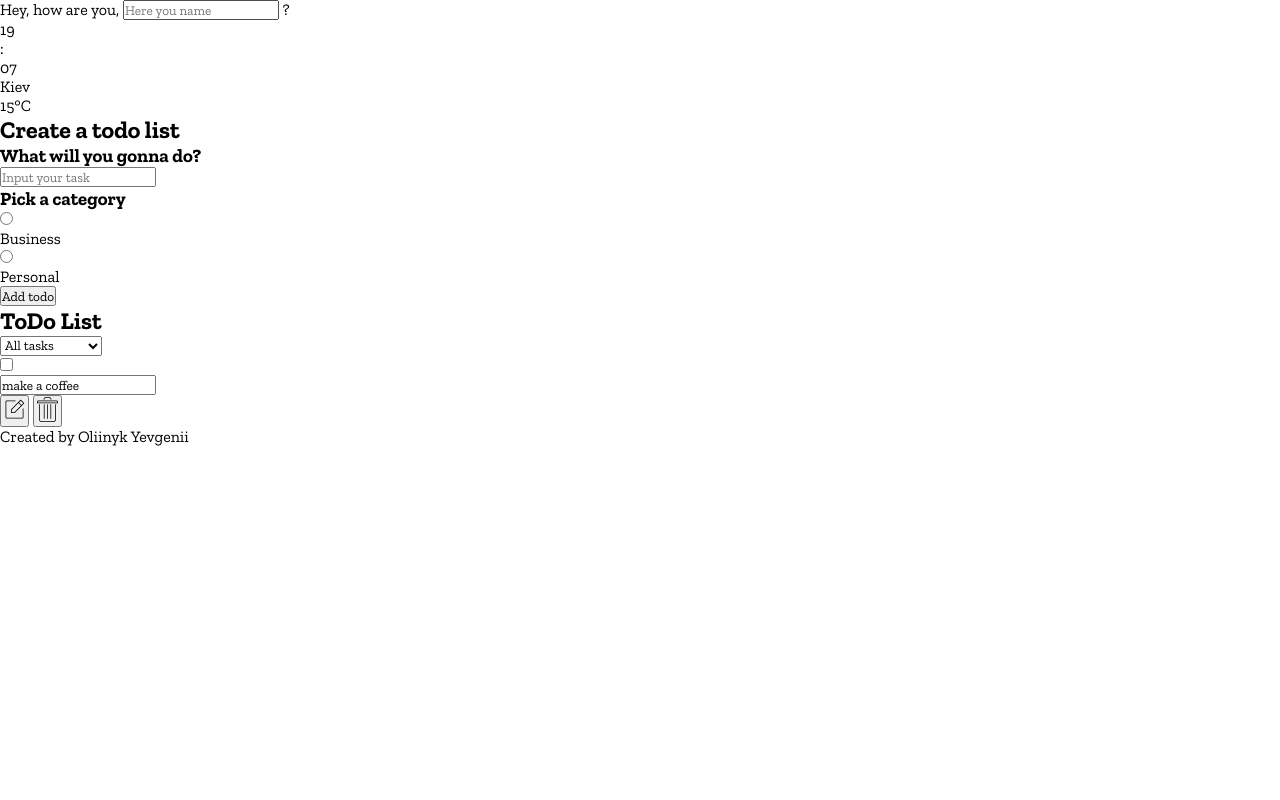
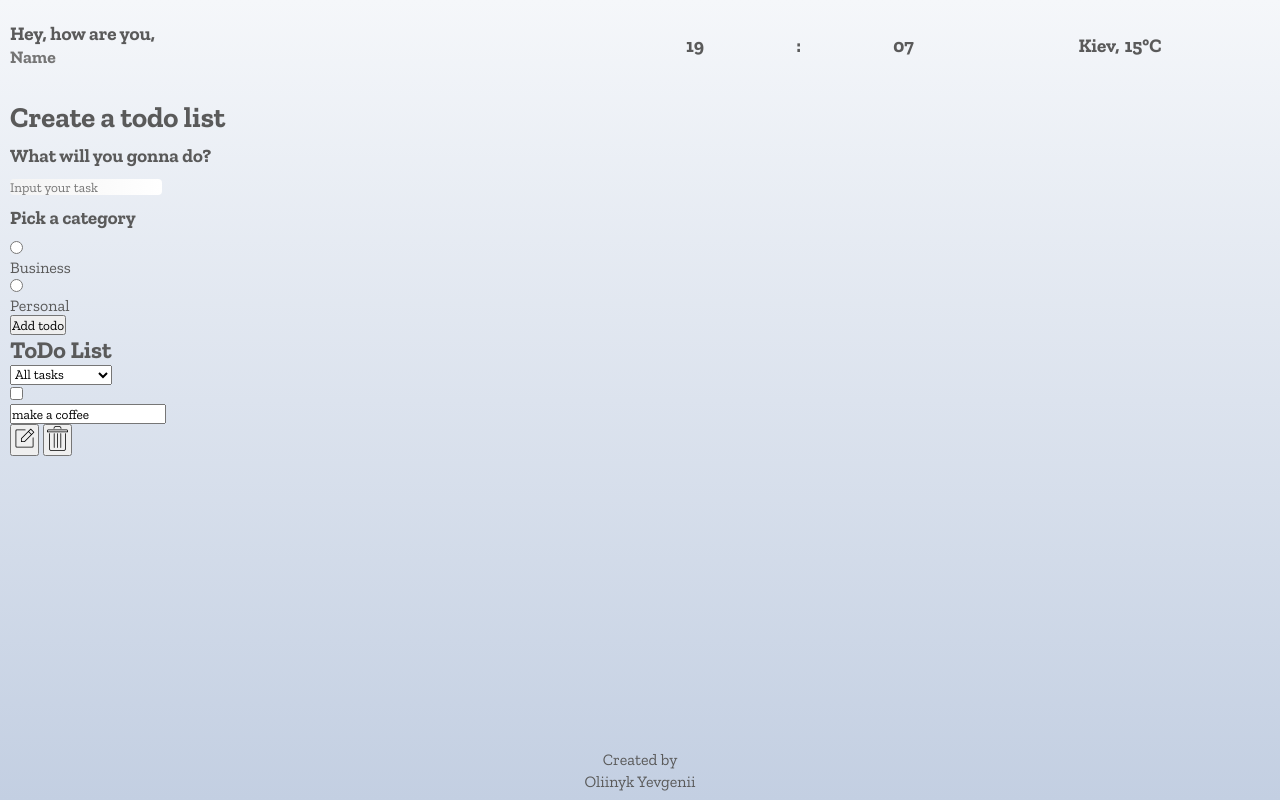
Before and after one commit to ol-yevgenii/todo_js, a plain HTML site: page index.html in a window 1280 px wide. Drawn offline with nearby package versions, Linux system fonts and the light colour scheme.

Commit message:
header styles

```diff
--- a/index.html
+++ b/index.html
@@ -10,18 +10,18 @@
 </head>
 <body>
 
-    <div class="body-wrapper">
+    <div class="body_wrapper">
         <header class="header">
             <section class="header_greetings">
                 <label>
                     Hey, how are you,
                     <input
+                        class="greatings_name"
                         type="text"
                         name="greatings"
                         id="greatings"
-                        placeholder="Here you name"
+                        placeholder="Name"
                     >
-                    ?
                 </label>
             </section>
             <section class="header_clock">
@@ -33,7 +33,7 @@
             </section>
             <section class="header_weather">
                 <div class="header_weather-wrapper">
-                    <div class="header_weather-location">Kiev</div>
+                    <div class="header_weather-location">Kiev,</div>
                     <div class="header_weather-degrees">15°C</div>
                 </div>
             </section>
--- a/style.css
+++ b/style.css
@@ -5,3 +5,116 @@
     margin: 0;
     padding: 0;
 }
+
+body {
+    background: linear-gradient(180deg, #f5f7fa, #c3cfe2);
+    color: rgb(90, 90, 90);
+}
+
+.body_wrapper {
+    display: grid;
+    grid-template: minmax(auto, 90px) 1fr  minmax(auto, 50px) / 1fr;
+    min-height: 100vh;
+}
+
+/* Header styles */
+
+.header {
+    display: grid;
+    grid-template-columns: 2fr 1fr 1fr;
+    justify-content: center;
+    align-items: center;
+
+    font-size: 1.2rem;
+    font-weight: bold;
+}
+
+/* Greetings */
+
+.header_greetings {
+    display: flex;
+    align-items: center;
+}
+
+.header_greetings > label {
+    padding: 10px;
+}
+
+.greatings_name {
+    background: transparent;
+    border: none;
+    width: 80%;
+
+    font-family: 'Zilla Slab', serif;
+    font-size: 1.1rem;
+    font-weight: bold;
+    color: rgb(90, 90, 90);
+}
+
+.greatings_name:focus {
+    outline: none;
+}
+
+/* Clock */
+
+.header_clock {
+    display: flex;
+    justify-content: center;
+}
+
+.header_clock-wrapper {
+    display: flex;
+    justify-content: space-around;
+
+    width: 100%;
+}
+
+/* Weather */
+
+.header_weather-location {
+    margin-right: 5px;
+}
+
+.header_weather-wrapper {
+    display: flex;
+    justify-content: center;
+    flex-wrap: wrap;
+}
+/* Header styles end */
+
+/* Main style */
+
+.main {
+    padding-left: 10px;
+}
+
+.create_todo > h1 {
+    margin-top: 10px;
+
+    font-size: 1.8rem;
+}
+
+.todo_form-label {
+    margin: 10px auto;
+}
+
+#content {
+    background: linear-gradient(90deg, rgb(244, 244, 244), #fff);
+    border-radius: 4px;
+    border: none;
+}
+/* Main style end */
+
+/* Footer style */
+
+.footer {
+    display: flex;
+    flex-direction: column;
+    align-items: center;
+}
+
+.footer > span {
+    margin-top: 3px;
+}
+
+/* Footer style end */
```
